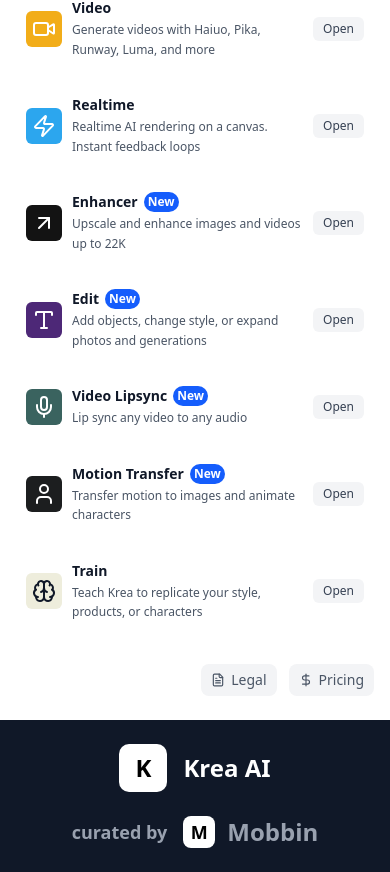
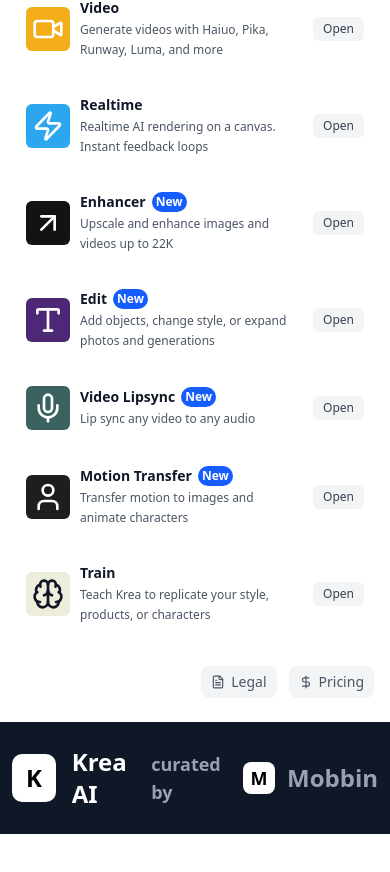
Before and after one commit to McDonald-ops/Cartolinks, a Next.js app in the folder krea-ai/: page / in a window 390 px wide. Shown: the part 745-1617 px from the top of the page. After the commit the page ends 1579 px from the top, so only its background shows below. Built offline with nearby package versions, Linux system fonts and the light colour scheme.

Commit message:
Responsive footer alignment and slight icon size increase

```diff
--- a/krea-ai/src/components/Footer.tsx
+++ b/krea-ai/src/components/Footer.tsx
@@ -2,17 +2,17 @@
   return (
     <footer className="bg-gray-900 text-white py-6">
       <div className="px-3 sm:px-4 lg:px-6">
-        <div className="flex flex-col md:flex-row items-center justify-between">
+        <div className="flex items-center justify-between">
           {/* Left side - Krea AI Logo */}
-          <div className="flex items-center space-x-4 mb-6 md:mb-0">
+          <div className="flex items-center space-x-4 mb-0">
             <div className="w-12 h-12 bg-white rounded-lg flex items-center justify-center">
               <span className="text-black font-black text-2xl">K</span>
             </div>
             <span className="text-2xl font-bold">Krea AI</span>
           </div>
 
-          {/* Right side - Mobbin branding and links */}
-          <div className="flex flex-col md:flex-row items-center space-y-4 md:space-y-0 md:space-x-8">
+          {/* Right side - Mobbin branding */}
+          <div className="flex items-center space-x-8 ml-auto">
             <div className="flex items-center space-x-4 text-gray-400">
               <span className="text-lg font-semibold">curated by</span>
               <div className="flex items-center space-x-3">
--- a/krea-ai/src/components/GenerateTools.tsx
+++ b/krea-ai/src/components/GenerateTools.tsx
@@ -138,7 +138,7 @@
                   className={`p-1.5 rounded-sm flex-shrink-0`}
                   style={{ backgroundColor: tool.bgColor }}
                 >
-                  <IconComponent className={`w-6 h-6 ${tool.color}`} />
+                  <IconComponent className={`w-8 h-8 ${tool.color}`} />
                 </div>
 
                 {/* Tool information */}
```
